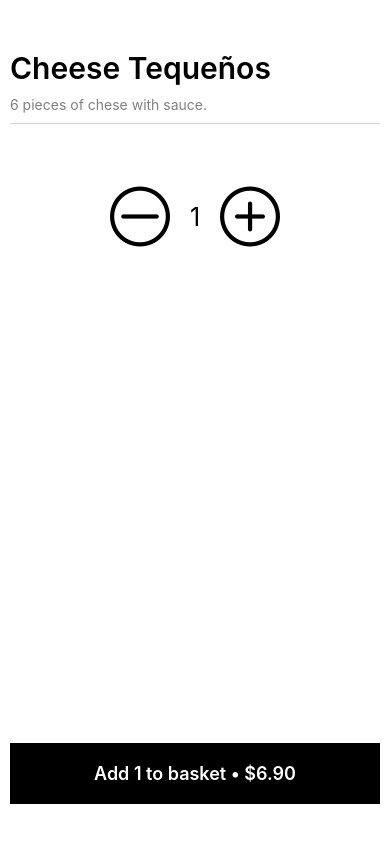
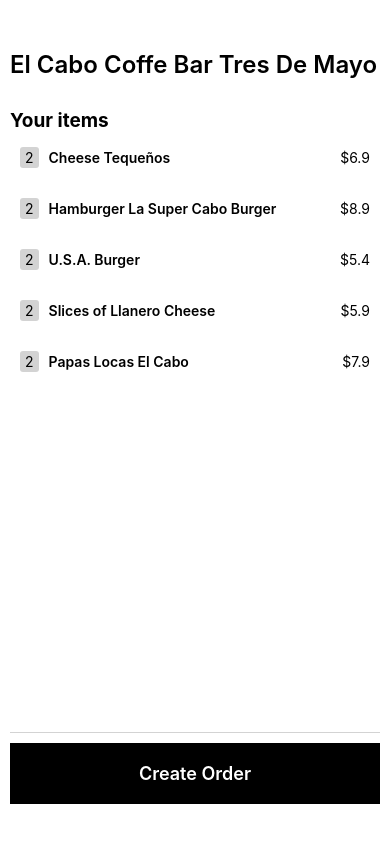
Before and after one commit to olehmeserenko/UberEatsClone, a React Native app: screen / in a window 390 px wide. Built offline with nearby package versions, Linux system fonts and the light colour scheme.

Commit message:
Add BasketScreen

```diff
--- a/App.tsx
+++ b/App.tsx
@@ -1,10 +1,10 @@
 import { StyleSheet, View } from 'react-native'
-import { DishDetailsScreen } from './src/screens/DishDetailsScreen'
+import { BasketScreen } from './src/screens/BasketScreen'
 
 export default function App() {
   return (
     <View style={styles.container}>
-      <DishDetailsScreen />
+      <BasketScreen />
     </View>
   )
 }
--- /dev/null
+++ b/src/components/BasketDishItem/index.tsx
@@ -0,0 +1,40 @@
+import { FC } from 'react'
+import { StyleSheet, Text, View } from 'react-native'
+import { BasketDishItemPropsType } from './types'
+
+export const BasketDishItem: FC<BasketDishItemPropsType> = ({
+  dish,
+  quantity,
+}) => {
+  return (
+    <View style={styles.row}>
+      <View style={styles.quantityContainer}>
+        <Text>{quantity}</Text>
+      </View>
+      <Text style={styles.dishName}>{dish.name}</Text>
+      <Text style={styles.price}>${dish.price}</Text>
+    </View>
+  )
+}
+
+const styles = StyleSheet.create({
+  price: {
+    marginLeft: 'auto',
+  },
+  dishName: {
+    fontWeight: '600',
+  },
+  row: {
+    flexDirection: 'row',
+    alignItems: 'center',
+    marginVertical: 15,
+    paddingHorizontal: 10,
+  },
+  quantityContainer: {
+    backgroundColor: 'lightgray',
+    paddingHorizontal: 5,
+    paddingVertical: 2,
+    marginRight: 10,
+    borderRadius: 3,
+  },
+})
--- /dev/null
+++ b/src/components/BasketDishItem/types.ts
@@ -0,0 +1,6 @@
+import { Dish } from '../DishListItem/types'
+
+export interface BasketDishItemPropsType {
+  dish: Dish
+  quantity: number
+}
--- /dev/null
+++ b/src/screens/BasketScreen/index.tsx
@@ -0,0 +1,68 @@
+import { FlatList, StyleSheet, Text, View } from 'react-native'
+
+import { restaurants } from '../../../assets/data/restaurants'
+import { BasketDishItem } from '../../components/BasketDishItem'
+import { Dish } from '../../components/DishListItem/types'
+
+const restaurant = restaurants[0]
+
+export const BasketScreen = () => {
+  return (
+    <View style={styles.page}>
+      <Text style={styles.name}>{restaurant.name}</Text>
+      <Text style={styles.title}>Your items</Text>
+      <FlatList
+        data={restaurant.dishes}
+        renderItem={({ item }) => (
+          <BasketDishItem dish={item as Dish} quantity={2} />
+        )}
+      />
+      <View style={styles.separator} />
+      <View style={styles.button}>
+        <Text style={styles.buttonText}>Create Order</Text>
+      </View>
+    </View>
+  )
+}
+
+const styles = StyleSheet.create({
+  page: {
+    flex: 1,
+    width: '100%',
+    paddingVertical: 40,
+    padding: 10,
+  },
+  title: {
+    fontWeight: 'bold',
+    marginTop: 20,
+    fontSize: 19,
+  },
+  name: {
+    fontSize: 24,
+    fontWeight: '600',
+    marginVertical: 10,
+  },
+  description: {
+    color: 'gray',
+  },
+  separator: {
+    height: 1,
+    backgroundColor: 'lightgrey',
+    marginVertical: 10,
+  },
+  quantity: {
+    fontSize: 25,
+    marginHorizontal: 20,
+  },
+  button: {
+    backgroundColor: 'black',
+    marginTop: 'auto',
+    padding: 20,
+    alignItems: 'center',
+  },
+  buttonText: {
+    color: 'white',
+    fontWeight: '600',
+    fontSize: 18,
+  },
+})
```
